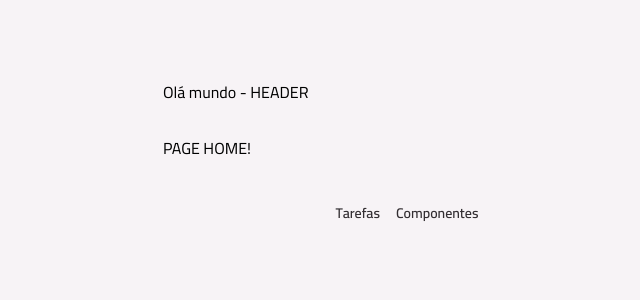
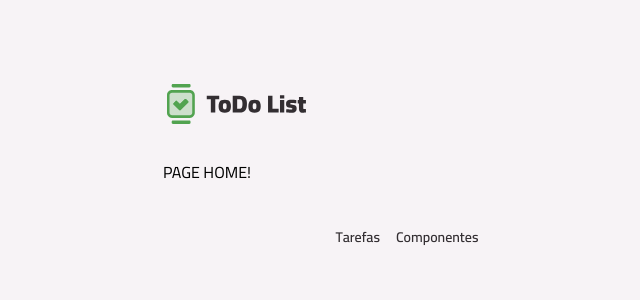
Before and after one commit to cristopherAndre/study-react-vite-todolist-spa-project, a React (Vite) app: page / in a window 1280 px wide. Shown: the top 300 px of the page, without its empty margins (233-873 px from the left). Built offline with nearby package versions, Linux system fonts and the light colour scheme.

Commit message:
add core-components

```diff
--- /dev/null
+++ b/src/core-components/footer.tsx
@@ -0,0 +1,22 @@
+import { NavLink } from "react-router";
+import Text from "../components/text";
+
+export default function Footer(){
+    return (
+    <footer className="my-5 md:my-10">
+        <nav className="flex items-center justify-center gap-4">
+          <NavLink to="/">
+            <Text variant="body-sm-bold" className="text-gray-300">
+              Tarefas
+            </Text>
+          </NavLink>
+          <NavLink to="/componentes">
+            <Text variant="body-sm-bold" className="text-gray-300">
+              Componentes
+            </Text>
+          </NavLink>
+        </nav>
+      </footer>
+
+    )
+}
--- /dev/null
+++ b/src/core-components/header.tsx
@@ -0,0 +1,10 @@
+import Logo from "../assets/images/logo.svg?react";
+import Container from "../components/container";
+
+export default function Header() {
+    return (
+        <Container as="header" className="mt-3 md:mt-20">
+            <Logo className="h-9 md:h-12"/>
+        </Container>
+    )
+}
--- /dev/null
+++ b/src/core-components/main-content.tsx
@@ -0,0 +1,16 @@
+import { cx } from "class-variance-authority";
+
+// eslint-disable-next-line @typescript-eslint/no-empty-object-type
+interface MainContentProps extends React.ComponentProps<"main"> { }
+
+export default function MainContent({
+    children,
+    className,
+    ...props
+}: MainContentProps) {
+    return (
+        <main className={cx("mt-4 md:mt-8", className)} {...props}>
+            {children}
+        </main>
+    );
+}
--- a/src/pages/layout-main.tsx
+++ b/src/pages/layout-main.tsx
@@ -1,32 +1,18 @@
-import { NavLink, Outlet } from "react-router";
-import Container from "../components/container";
-import Text from "../components/text";
+import { Outlet } from "react-router";
+import MainContent from "../core-components/main-content";
+import Footer from "../core-components/footer";
+import Header from "../core-components/header";
 
 export default function LayoutMain() {
   return (
     <>
-      <Container as="header" className="mt-3 md:mt-20">
-        Olá mundo - HEADER
-      </Container>
+      <Header />
 
-      <main className="mt-4 md:mt-8">
+      <MainContent>
         <Outlet />
-      </main>
+      </MainContent>
 
-      <footer className="my-5 md:my-10">
-        <nav className="flex items-center justify-center gap-4">
-          <NavLink to="/">
-            <Text variant="body-sm-bold" className="text-gray-300">
-              Tarefas
-            </Text>
-          </NavLink>
-          <NavLink to="/componentes">
-            <Text variant="body-sm-bold" className="text-gray-300">
-              Componentes
-            </Text>
-          </NavLink>
-        </nav>
-      </footer>
+      <Footer/>
     </>
   );
 }
```
